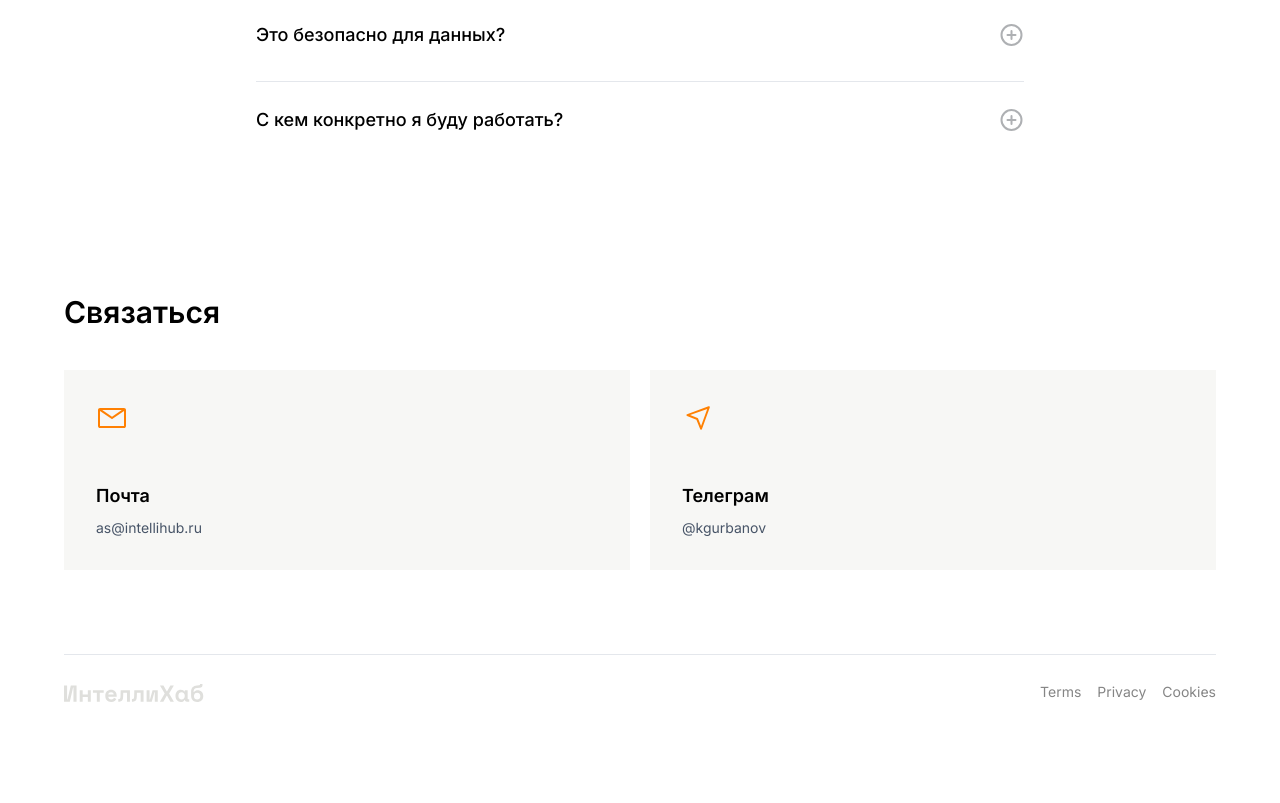
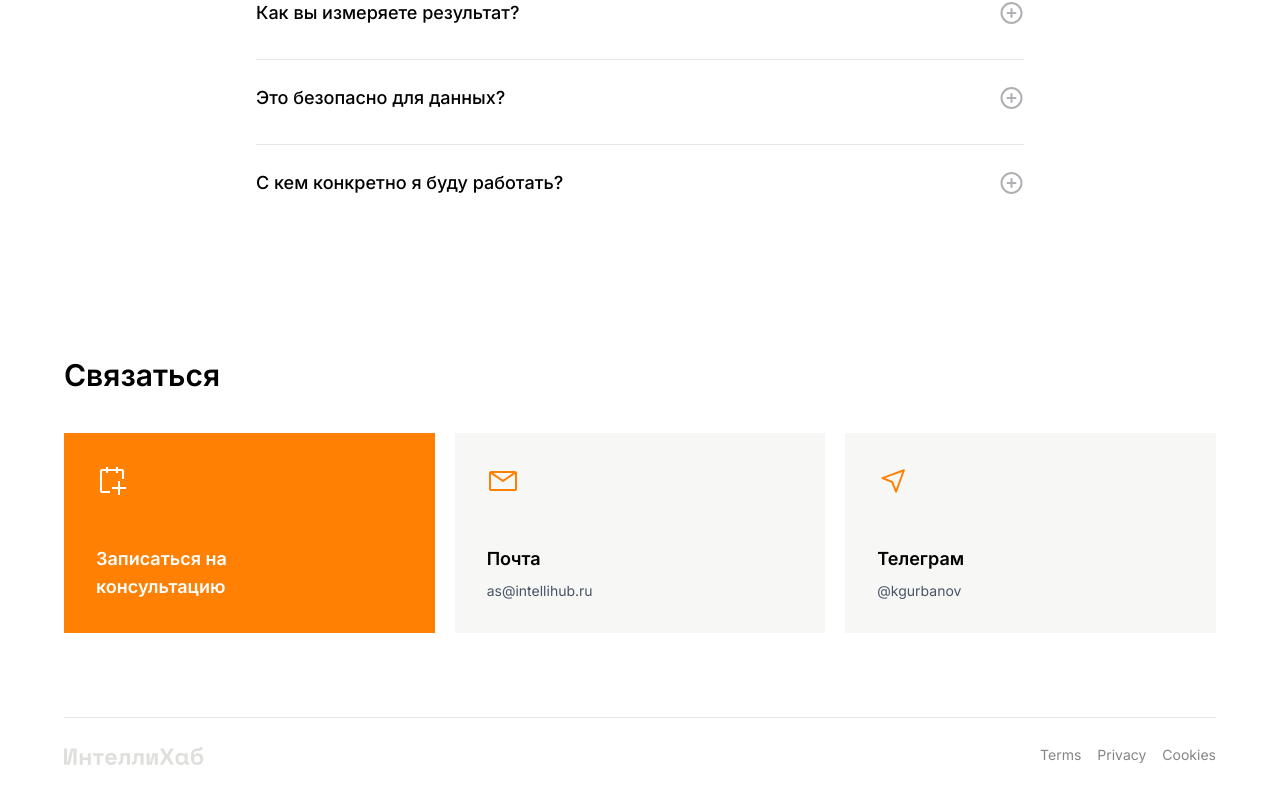
Before and after one commit to vb-sferai/IntelliHub, a React (Vite) app: page /home in a window 1280 px wide. Shown: the part 6239-7042 px from the top of the page. Before the commit the page ends 6985 px from the top, so only its background shows below. Built offline with nearby package versions, Linux system fonts and the light colour scheme.

Commit message:
add button in contacts block

```diff
--- a/src/pages/MainPage/components/MainPage.tsx
+++ b/src/pages/MainPage/components/MainPage.tsx
@@ -25,6 +25,7 @@ import GiftIcon from '../../../assets/imgs/gift-icon.svg';
 import KirillImg from '../../../assets/imgs/kirill.png';
 import EventsIcon from '../../../assets/imgs/events.svg';
 import EmailIcon from '../../../assets/imgs/email.svg';
+import CalendarIcon from '../../../assets/imgs/calendar-add.svg';
 import CursorIcon from '../../../assets/imgs/cursor.svg';
 import {QuestionsBlock} from "./QuestionsBlock.tsx";
 import {Carousel} from "../../../components/Carousel";
@@ -151,11 +152,11 @@ export const MainPage = () => {
                     <div className="hidden sm:flex flex-col md:flex-row items-end gap-10">
                         <div className="flex flex-row items-end">
                             <div className="relative pr-4 lg:pr-7">
-                                <img src={KirillImg} alt="Кирилл Гурбанов"/>
+                                <img src={KirillImg} className="w-180" alt="Кирилл Гурбанов"/>
                                 <div className="absolute bottom-0 left-0 right-0 h-90 lg:h-92 bg-[#F7F7F5] -z-10"></div>
                             </div>
                             <div
-                                className="flex flex-col p-10 justify-between w-76 sm:w-[calc(100vw-392px)] md:w-82 lg:w-96 h-90 lg:h-92 bg-[#F7F7F5]">
+                                className="flex flex-col p-10 justify-between w-76 sm:w-[calc(100vw-392px)] md:w-82 lg:w-96 xl:w-full h-90 lg:h-92 bg-[#F7F7F5]">
                                 <div className="flex flex-col gap-4 xl:gap-5 font-semibold">
                                     <h4 className="text-lg lg:text-2xl xl:text-3xl text-black">Кирилл Гурбанов</h4>
                                     <span
@@ -209,18 +210,30 @@ export const MainPage = () => {
                      className="flex flex-col gap-8 md:gap-6 lg:gap-10 xl:gap-20 mt-20 md:mt-22 lg:mt-32 xl:mt-62">
                     <h2 className="text-black font-semibold text-3xl md:text-2xl lg:text-3xl xl:text-4xl">Связаться</h2>
                     <div
-                        className="flex flex-col md:flex-row gap-6 md:gap-0 md:justify-around md:gap-5 xl:gap-6 md:h-42 lg:h-50 xl:h-58">
+                      className="flex flex-col md:flex-row gap-6 md:gap-0 md:justify-around md:gap-5 xl:gap-6 md:h-42 lg:h-50 xl:h-58">
                         <div
-                            className="flex flex-col gap-11.5 md:gap-0 md:justify-between w-full px-6 py-5 md:p-8 xl:p-10 bg-[#F7F7F5]">
-                            <img className="w-10 md:w-8 xl:w-10 md:h-8 xl:h-10" src={EmailIcon} alt="Email"/>
+                          onClick={() => {
+                            const newWindow = window.open('https://calendly.com/gurbanov/intellihub-intro', '_blank', 'noopener,noreferrer');
+                            if (newWindow) newWindow.opener = null;
+                          }}
+                          className="flex flex-col gap-11.5 md:gap-0 md:justify-between w-full px-6 py-5 md:p-8 xl:p-10 bg-[#FF8002] cursor-pointer"
+                          style={{ userSelect: 'none' }}
+                        >
+                            <img className="w-10 md:w-8 xl:w-10 md:h-8 xl:h-10" src={CalendarIcon} alt="Календарь" />
+                            <h3 className="text-xl lg:text-lg xl:text-xl font-semibold text-white 2xl:mb-8">Записаться на<br className="flex 2xl:hidden" />
+                                консультацию</h3>
+                        </div>
+                        <div
+                          className="flex flex-col gap-11.5 md:gap-0 md:justify-between w-full px-6 py-5 md:p-8 xl:p-10 bg-[#F7F7F5]">
+                            <img className="w-10 md:w-8 xl:w-10 md:h-8 xl:h-10" src={EmailIcon} alt="Email" />
                             <div className="flex flex-col gap-2">
                                 <h3 className="text-xl lg:text-lg xl:text-xl font-semibold text-black">Почта</h3>
                                 <span className="text-sm xl:text-base text-gray-700">as@intellihub.ru</span>
                             </div>
                         </div>
                         <div
-                            className="flex flex-col gap-11.5 md:gap-0 md:justify-between w-full px-6 py-5 md:p-8 xl:p-10 bg-[#F7F7F5]">
-                            <img className="w-10 md:w-8 xl:w-10 md:h-8 xl:h-10" src={CursorIcon} alt="Телеграм"/>
+                          className="flex flex-col gap-11.5 md:gap-0 md:justify-between w-full px-6 py-5 md:p-8 xl:p-10 bg-[#F7F7F5]">
+                            <img className="w-10 md:w-8 xl:w-10 md:h-8 xl:h-10" src={CursorIcon} alt="Телеграм" />
                             <div className="flex flex-col gap-2">
                                 <h3 className="text-xl lg:text-lg xl:text-xl font-semibold text-black">Телеграм</h3>
                                 <span className="text-sm xl:text-base text-gray-700">@kgurbanov</span>
```
Also changed, not shown: src/assets/imgs/calendar-add.svg (added).
